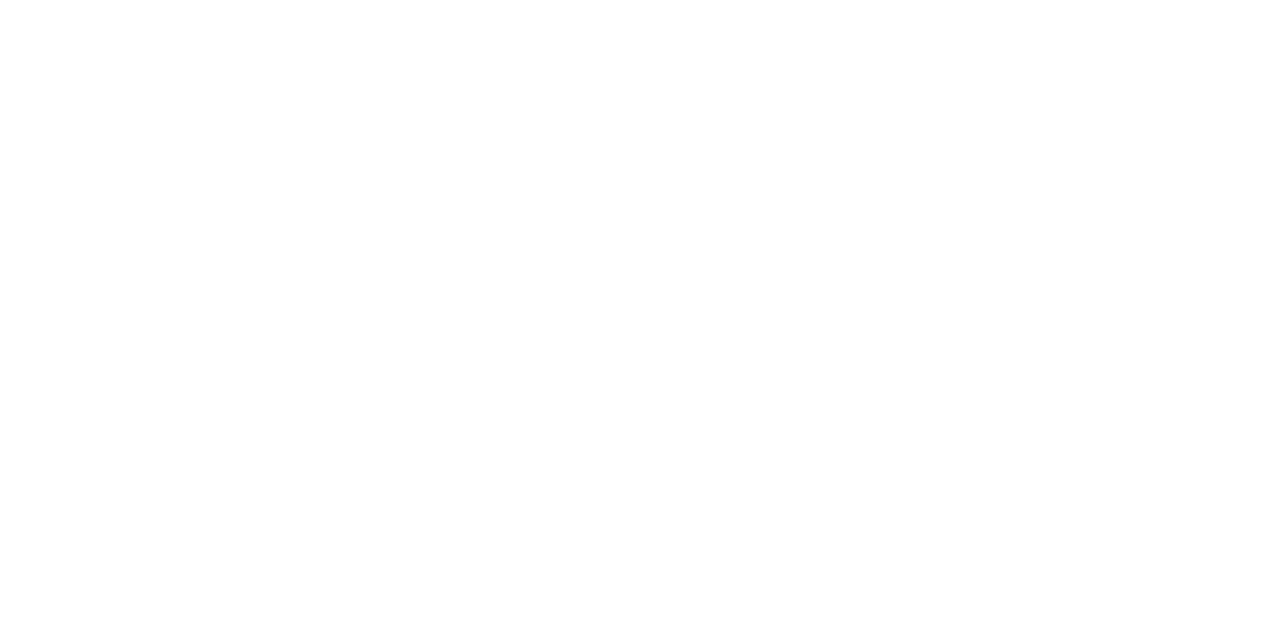
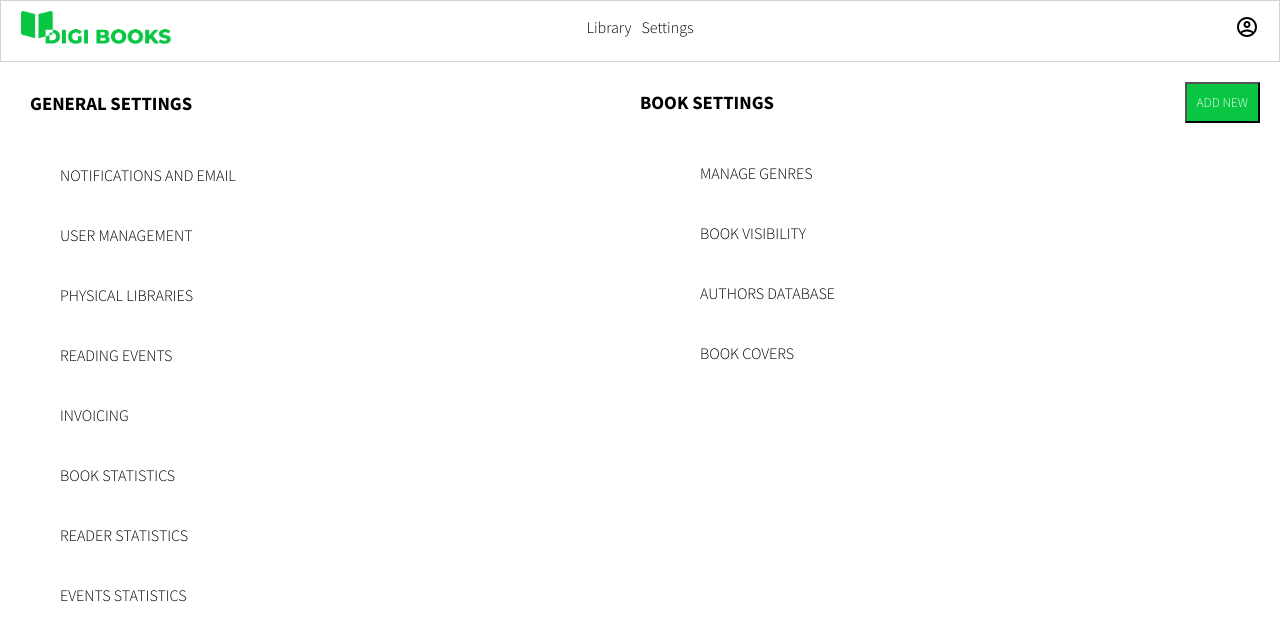
Before and after one commit to dzhaniivanov/digi-books, a React (Create React App) app: page /settings in a window 1280 px wide. Before the commit this address had no page. Shown: the top 640 px of the page. Built offline with nearby package versions, Linux system fonts and the light colour scheme.

Commit message:
working on settigns layout

```diff
--- a/src/App.js
+++ b/src/App.js
@@ -7,6 +7,7 @@
 import Register from "./components/Register";
 import Login from "./components/Login";
 import SingleBookPage from "./components/SingleBookPage";
+import Settings from "./components/Settings";
 
 
 
@@ -18,6 +19,7 @@
         <Route path="/login" exact element={<Login />} />
         <Route path="/register" exact element={<Register />} />
         <Route path="/book/:id" exact element={<SingleBookPage />} />
+        <Route path="/settings" exact element={<Settings />} />
       </Routes>
     </Router>
   );
--- a/src/components/BookList.js
+++ b/src/components/BookList.js
@@ -22,7 +22,7 @@
     return (
         <>
         <SearchContainer>
-        ALL BOOKS <input type="text" placeholder="search book" />
+        ALL BOOKS <input type="text" placeholder="search book" style={{marginLeft:"5px"}} />
         <SearchOutlined/>
     </SearchContainer>
         <Container>
--- a/src/components/Navbar.js
+++ b/src/components/Navbar.js
@@ -1,5 +1,6 @@
 import styled from "styled-components";
 import { AccountCircleOutlined } from "@material-ui/icons";
+import { Link } from "react-router-dom";
 
 const Container = styled.div`
     height: 60px;
@@ -21,7 +22,7 @@
     display:flex;
 `;
 
-const LogoImage=styled.img`
+const LogoImage = styled.img`
     width:150px;
 `;
 
@@ -57,8 +58,12 @@
                     </Logo>
                 </Left>
                 <Center>
-                    <MenuItem>Library</MenuItem>
-                    <MenuItem>Settings</MenuItem>
+                    <Link to="/" style={{textDecoration:"none",color:"inherit"}}>
+                        <MenuItem>Library</MenuItem>
+                    </Link>
+                    <Link to="/settings" style={{textDecoration:"none",color:"inherit"}}>
+                        <MenuItem>Settings</MenuItem>
+                    </Link>
                 </Center>
                 <Right>
                     <AccountCircleOutlined />
--- /dev/null
+++ b/src/components/Settings.js
@@ -0,0 +1,76 @@
+import styled from "styled-components";
+import Navbar from "./Navbar";
+
+const Container = styled.div`
+    display:flex;
+`;
+
+const Left = styled.div`
+    flex:1;
+`;
+
+const Right = styled.div`
+    flex:1;
+`;
+const UlItem = styled.ul``;
+
+const LiItem = styled.li`
+    list-style:none;
+    padding:20px;
+`;
+const Title=styled.h3`
+
+`;
+
+const Wrapper=styled.div`
+    display: flex;
+    align-items: center;
+    justify-content: space-between;
+`;
+
+const Button=styled.button`
+    background-color: #08C642;
+    color:white;
+    cursor:pointer;
+    padding:10px;
+    margin:20px;
+`;
+
+
+
+const Settings = () => {
+    return (
+        <>
+            <Navbar />
+            <Container>
+                <Left>
+                    <Title style={{margin:"30px"}}>GENERAL SETTINGS</Title>
+                    <UlItem>
+                        <LiItem>NOTIFICATIONS AND EMAIL</LiItem>
+                        <LiItem>USER MANAGEMENT</LiItem>
+                        <LiItem>PHYSICAL LIBRARIES</LiItem>
+                        <LiItem>READING EVENTS</LiItem>
+                        <LiItem>INVOICING</LiItem>
+                        <LiItem>BOOK STATISTICS</LiItem>
+                        <LiItem>READER STATISTICS</LiItem>
+                        <LiItem>EVENTS STATISTICS</LiItem>
+                    </UlItem>
+                </Left>
+                <Right>
+                    <Wrapper>
+                    <Title>BOOK SETTINGS</Title>
+                    <Button>ADD NEW</Button>
+                  </Wrapper>
+                    <UlItem>
+                        <LiItem>MANAGE GENRES</LiItem>
+                        <LiItem>BOOK VISIBILITY</LiItem>
+                        <LiItem>AUTHORS DATABASE</LiItem>
+                        <LiItem>BOOK COVERS</LiItem>
+                    </UlItem>
+                </Right>
+            </Container>
+        </>
+    )
+}
+
+export default Settings
--- a/src/components/SingleBookPage.js
+++ b/src/components/SingleBookPage.js
@@ -44,8 +44,8 @@
                     <Title>Will</Title>
                     <Genre><b>Genre:</b>Personal Growth</Genre>
                     <Author>Will Smith</Author>
-                    <Created>01.01.2021</Created>
-                    <Updated>02.01.2021</Updated>
+                    <Created>Created on: 01.01.2021</Created>
+                    <Updated>Updated on: 02.01.2021</Updated>
                     <Desc><b>Short description:</b>
                         Lorem ipsum dolor sit amet consectetur adipisicing elit. Nisi corporis maiores cumque soluta distinctio quaerat iusto, delectus, voluptas quia quibusdam aliquam earum? Ad consectetur quasi itaque non repudiandae voluptatem quibusdam.</Desc>
                 </Right>
```
